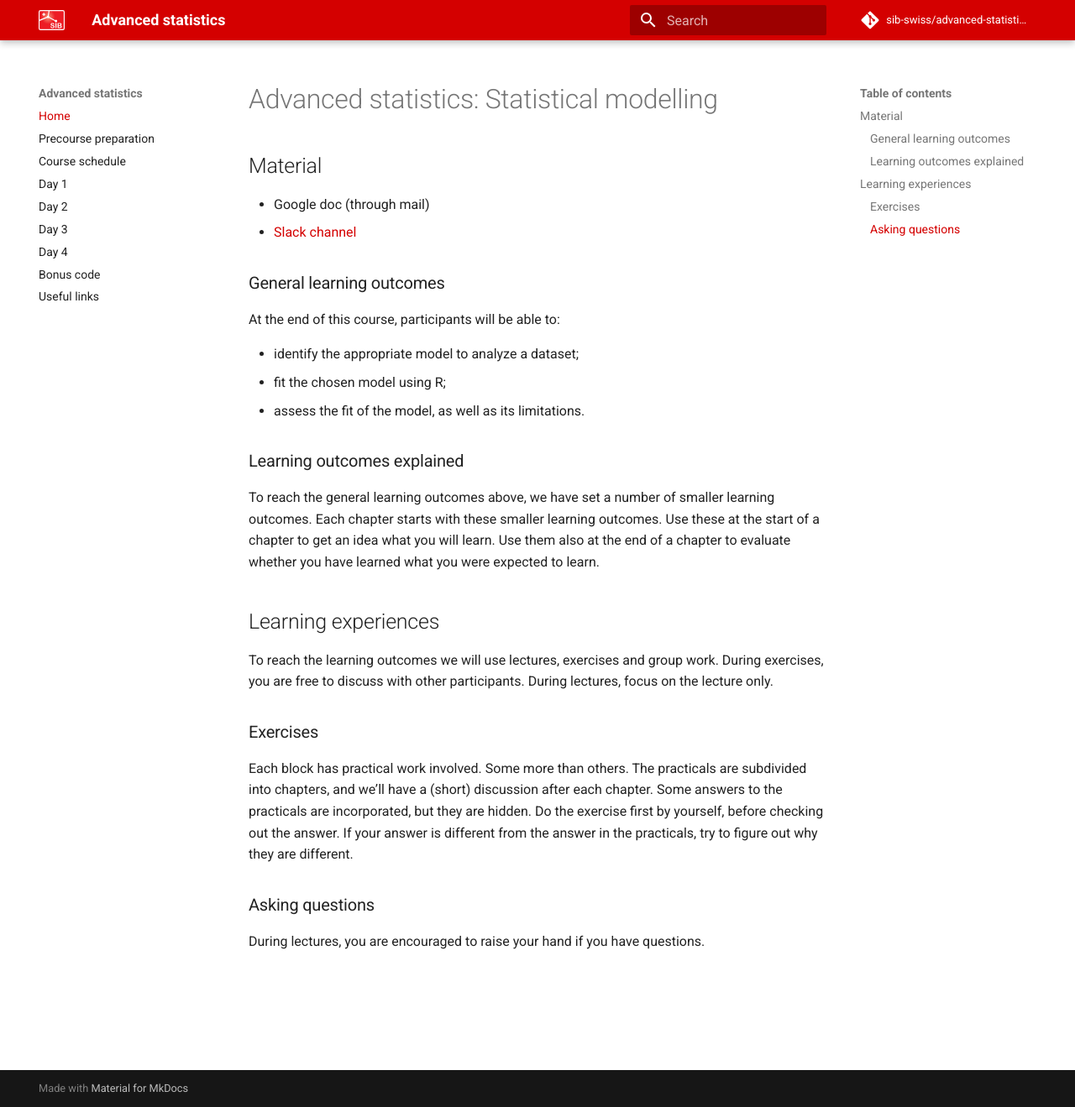
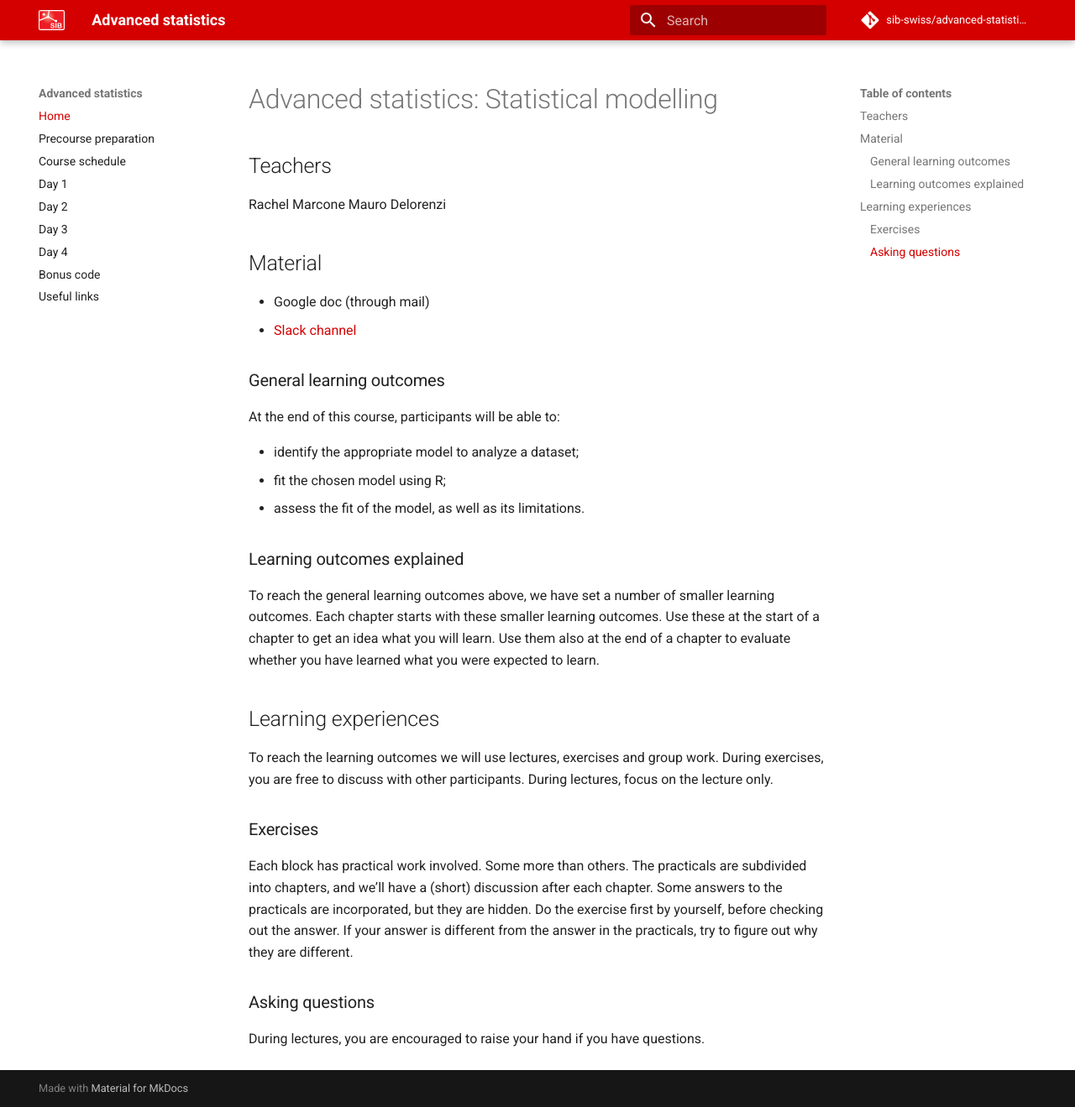
Before and after one commit to sib-swiss/advanced-statistics, an MkDocs documentation site: the page built from docs/index.md, in a window 1280 px wide and 1319 px high. Shown: the whole window at 84% size. Built offline with MkDocs 1.6.1 and Material for MkDocs 9.7.7, drawn with Linux system fonts in a browser that asks for light colours; comment, search, counter and statistics services are not loaded.

Commit message:
first deployment

```diff
--- a/docs/index.md
+++ b/docs/index.md
@@ -1,4 +1,8 @@
 # Advanced statistics: Statistical modelling
+
+## Teachers
+Rachel Marcone
+Mauro Delorenzi
 
 ## Material
 
```
Also changed, not shown: 1 other file.
